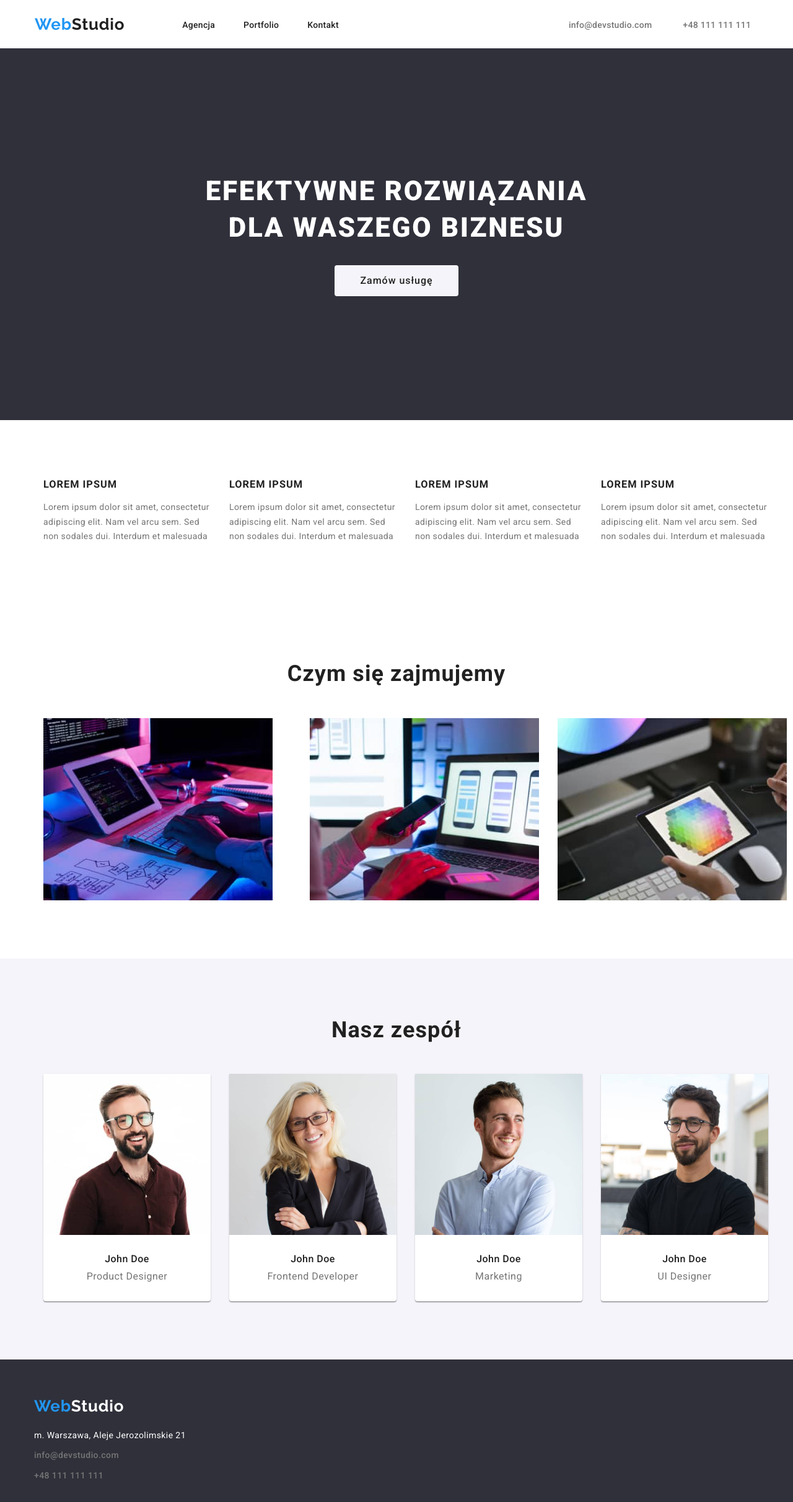
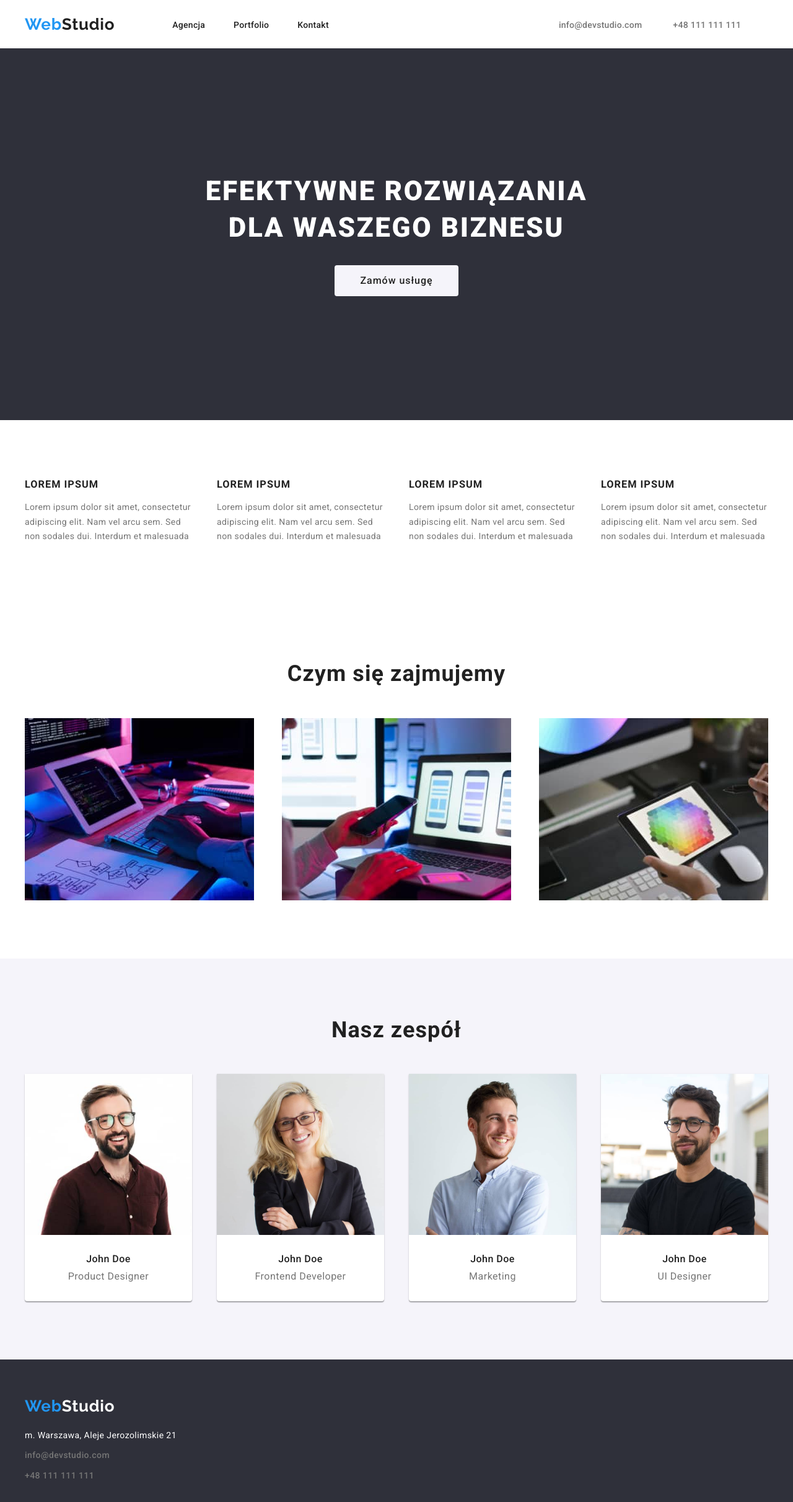
Before and after one commit to PiotrDrechsler/goit-markup-hw-03, a plain HTML site: page index.html in a window 1280 px wide. Shown: the whole page at 62% size. Drawn offline with Linux system fonts and the light colour scheme.

Commit message:
HW final corrections
the last one

```diff
--- a/css/styles.css
+++ b/css/styles.css
@@ -149,7 +149,7 @@ address {
 }
 
 .navigation-logo {
-  margin: 24px 93px 24px 16px;
+  margin: 24px 93px 24px 0;
 }
 
 .navigation-list {
@@ -234,10 +234,6 @@ address {
   letter-spacing: 0.06em;
 }
 
-.second-section-li {
-  margin-left: 30px;
-}
-
 .second-section-post {
   color: var(--text-color3);
   line-height: 1.71em;
@@ -266,10 +262,6 @@ address {
   justify-content: space-between;
   align-items: center;
 
-}
-
-.third-section-li {
-  margin-left: 30px;
 }
 
 /* ======= C R E W  S E C T I O N ======= */
@@ -316,10 +308,6 @@ address {
   margin: 10px 0 30px 0;
 }
 
-.crew-section-item {
-  margin-left: 30px;
-}
-
 /* ======= P O R T F O L I O  B U T T O N S ======= */
 
 .buttons-section {
@@ -350,16 +338,12 @@ address {
 .portfolio-list {
   display: flex;
   flex-wrap: wrap;
-  justify-content: center;
+  justify-content: space-between;
   align-items: center;
 }
 
 .portfolio-item {
   margin-bottom: 30px;
-}
-
-.portfolio-item {
-  margin-left: 30px;
 }
 
 .portfolio-item-duble {
@@ -392,7 +376,7 @@ footer {
 }
 
 footer .contanier {
-  padding: 60px 15px 60px 15px;
+  padding: 60PX 0 60px 0;
 }
 
 .footer-adress1 {
```
